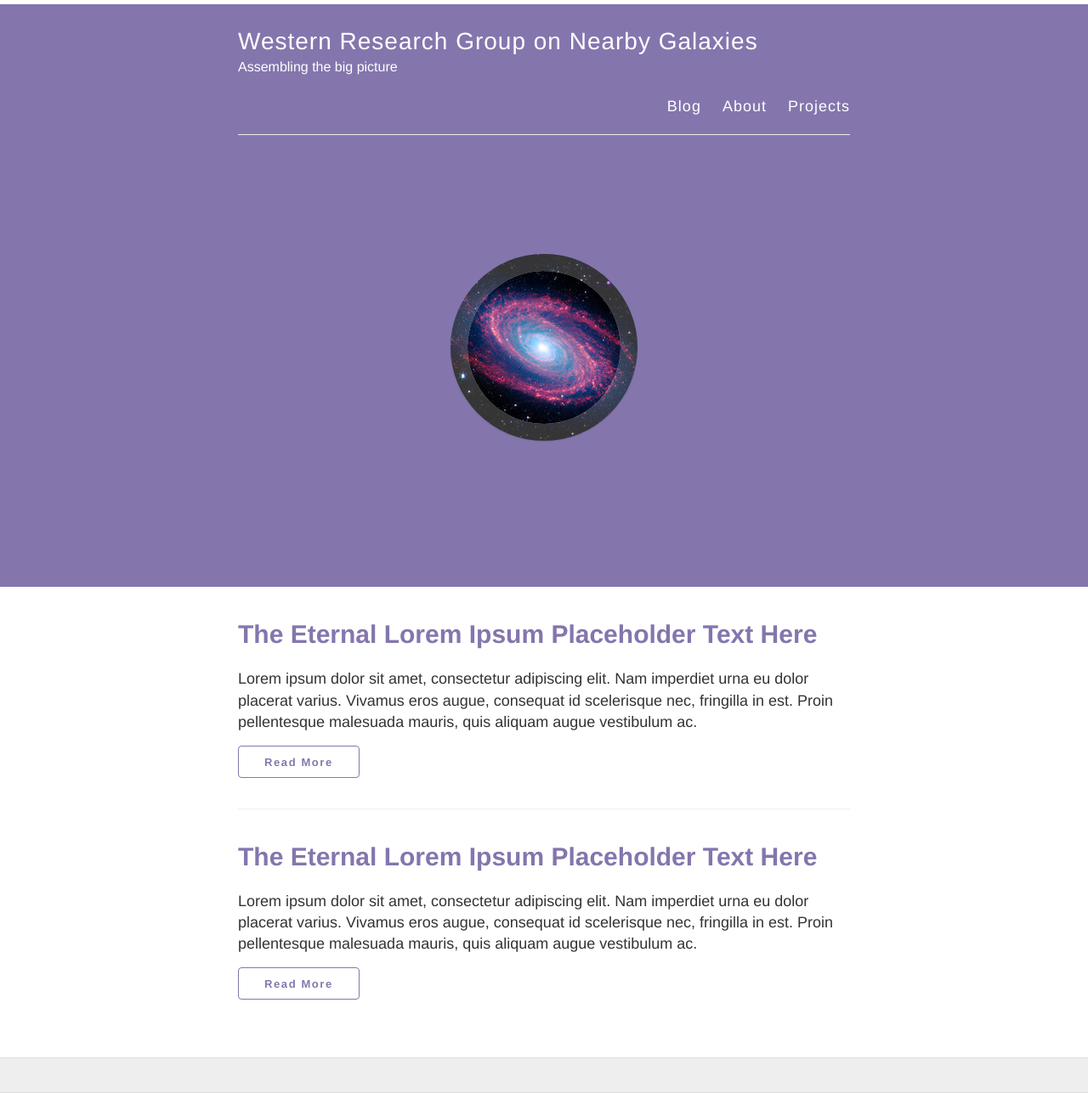
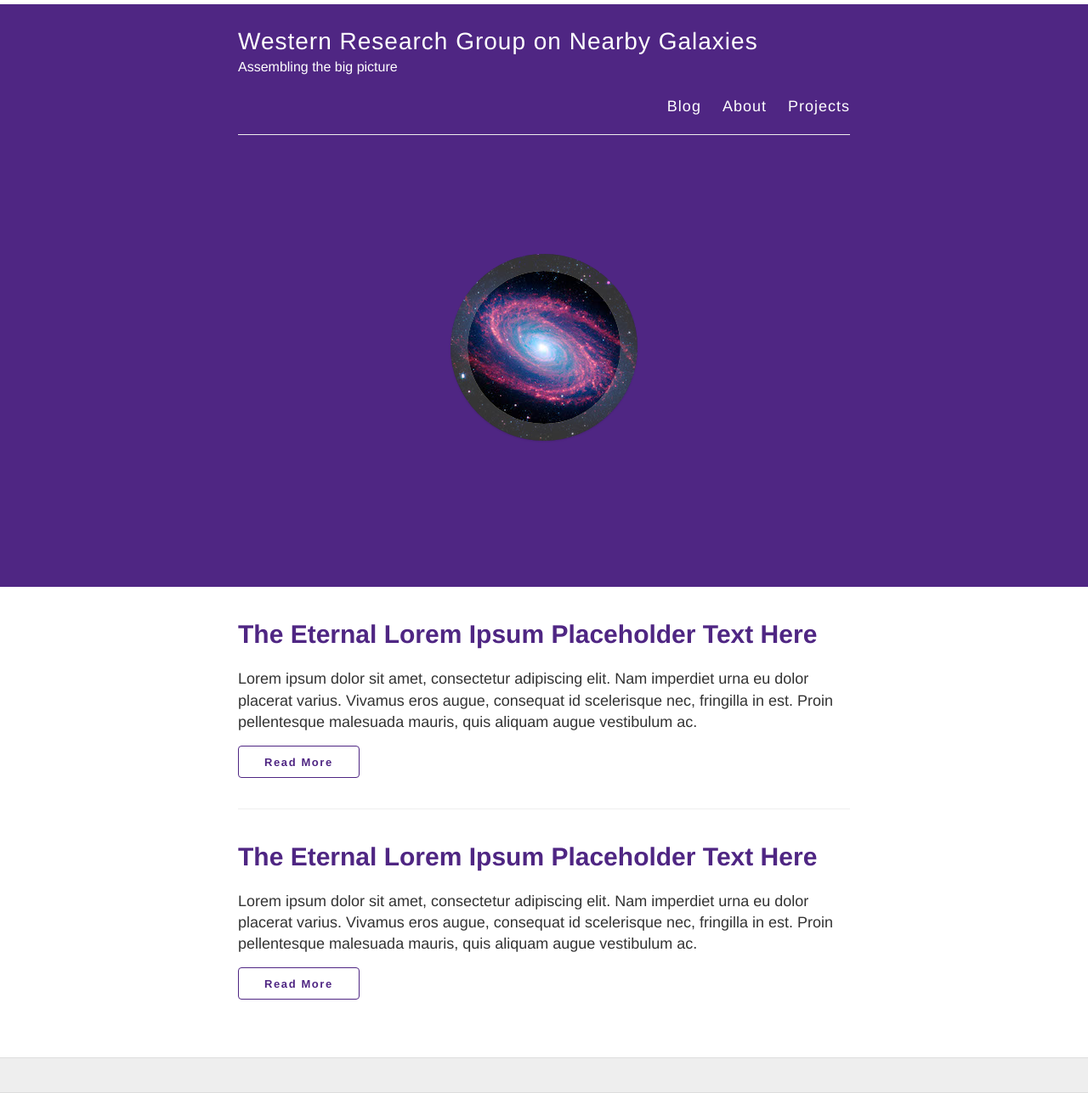
Before and after one commit to AkshayAgarwal007/Jekyll-Mono, a Jekyll site: the page built from index.html, in a window 1280 px wide. Shown: the whole page at 85% size. Built offline with Jekyll 4.4.1, drawn with Linux system fonts in a browser that asks for light colours; nearby versions of some CDN libraries.

Commit message:
Update _variables.scss
changing to purple

```diff
--- a/_sass/_variables.scss
+++ b/_sass/_variables.scss
@@ -13,12 +13,12 @@ $gray: #666;
 $lightGray: #eee;
 $white: #fff;
 $blue: #4183C4;
-
+$purple: #4f2683;
 
 // Main theme colors
 // Some cool main theme colors(violet:#8476ad;blue:#5cacee;red:#ff7373,#ff6f69;green:#6acf64,#2ddbb3;orange:#ffa268)
 
-$mono-color:#8476ad;                // main theme color(header, links, footer icons, buttons, post-title)
+$mono-color:$purple;                // main theme color(header, links, footer icons, buttons, post-title)
 $hl-color: $darkGray;              // header link color (author name and posted on date) for blog post meta
 $navbar-hover-color:$gray;        // navbar hover color (site name and navbar links hover color)
 $link-color: $darkerGray;        // normal hyperlink color other than the ones above.
```
